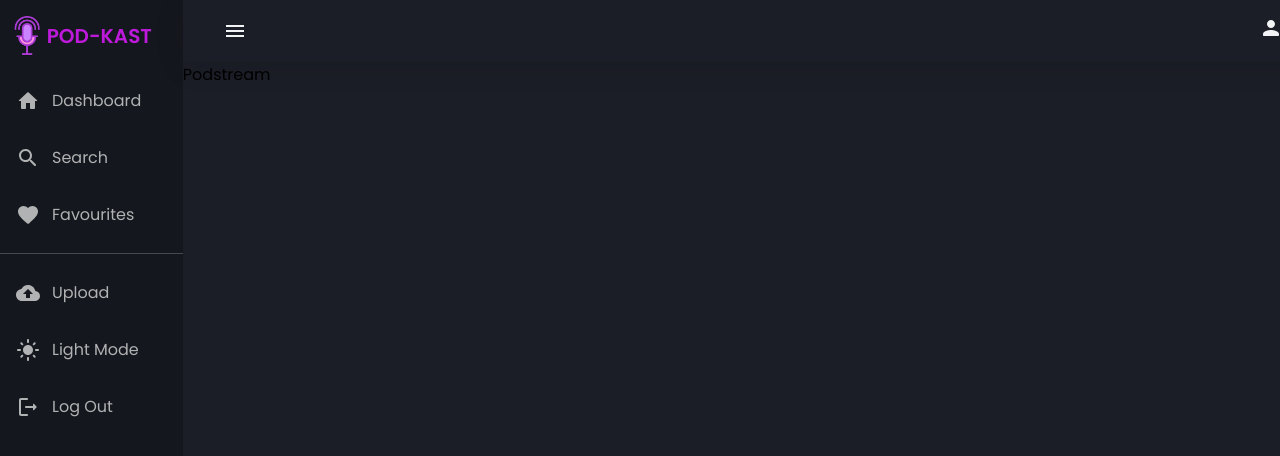
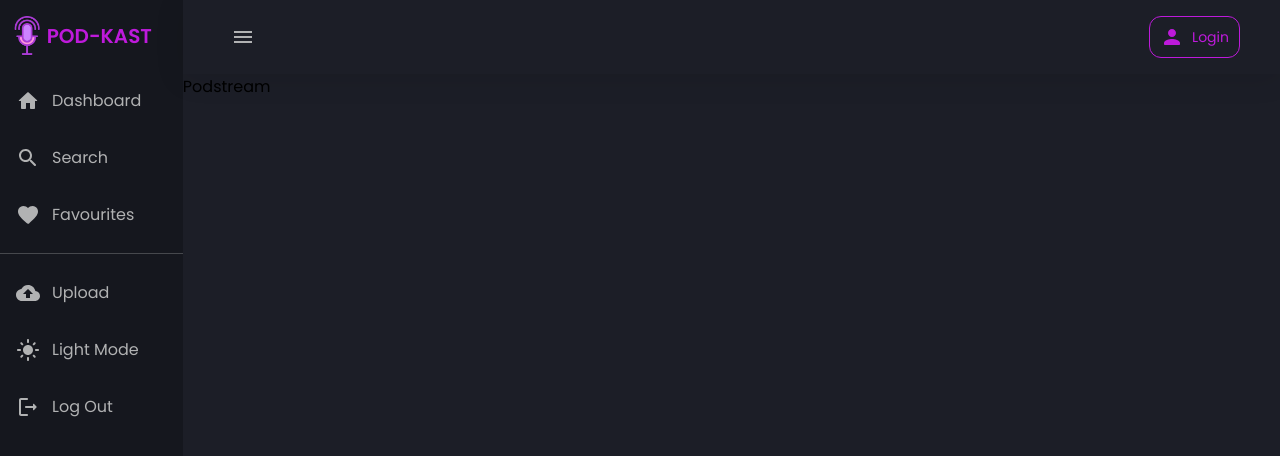
Before and after one commit to KayRaps/KARMOK515_BCL_2401_GROUP-B_KARAB0-MOKGATLE_DJS11., a React (Create React App) app in the folder client/: page / in a window 1280 px wide. Shown: the top 456 px of the page. Built offline with nearby package versions, Linux system fonts and the light colour scheme.

Commit message:
added padding

```diff
--- a/client/src/components/NavBar.jsx
+++ b/client/src/components/NavBar.jsx
@@ -1,11 +1,11 @@
 import React from "react";
 import styled from "styled-components";
 import { Menu, PersonRounded } from "@mui/icons-material";
+import { IconButton } from "@mui/material";
 
 const NavBarDiv = styled.div`
     display: flex;
     justify-content: space-between;
-    width: 100%;
     padding: 16px 40px;
     align-items: center;
     color: ${({ theme }) => theme.text_primary};
@@ -14,6 +14,9 @@ const NavBarDiv = styled.div`
     box-shadow: 0 4px 30px rgba(0, 0, 0, 0.1);
     backdrop-filter: blur(5.7px);
     -webkit-backdrop-filter: blur(5.7px);
+    @media (max-width: 768px) {
+      padding: 16px;
+    }
 `;
 
 const ButtonDiv = styled.div`
@@ -21,14 +24,26 @@ const ButtonDiv = styled.div`
   cursor: pointer;
   text-decoration: none;
   max-width: 70px;
+  display: flex;
   align-items: center;
-  color: ${({ theme }) => theme.text_primary};
+  color: ${({ theme }) => theme.primary};
+  border: 1px solid ${({ theme }) => theme.primary};
+  border-radius: 12px;
+  padding: 8px 10px;
+  gap: 8px;
 `;
 
-const NavBar = () => {
+const IcoButton = styled(IconButton)`
+color: ${({ theme }) => theme.text_secondary} !important;
+
+`;
+
+const NavBar = ({ setMenuOpen, menuOpen }) => {
     return (
       <NavBarDiv>
-        <Menu />
+        <IcoButton onClick = {() => setMenuOpen(!menuOpen)}>
+         <Menu />
+        </IcoButton>
         <ButtonDiv>
           <PersonRounded />
           Login
```
